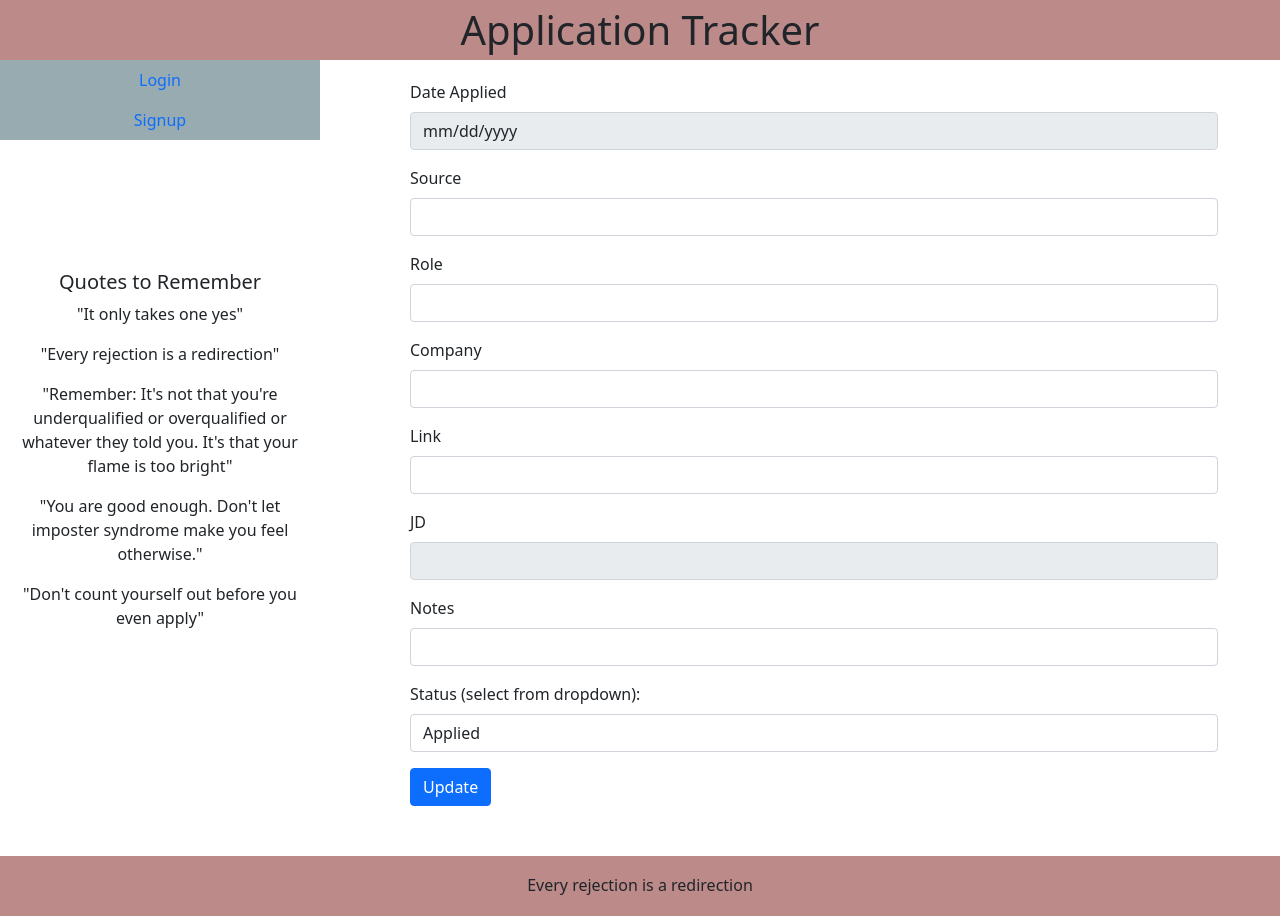
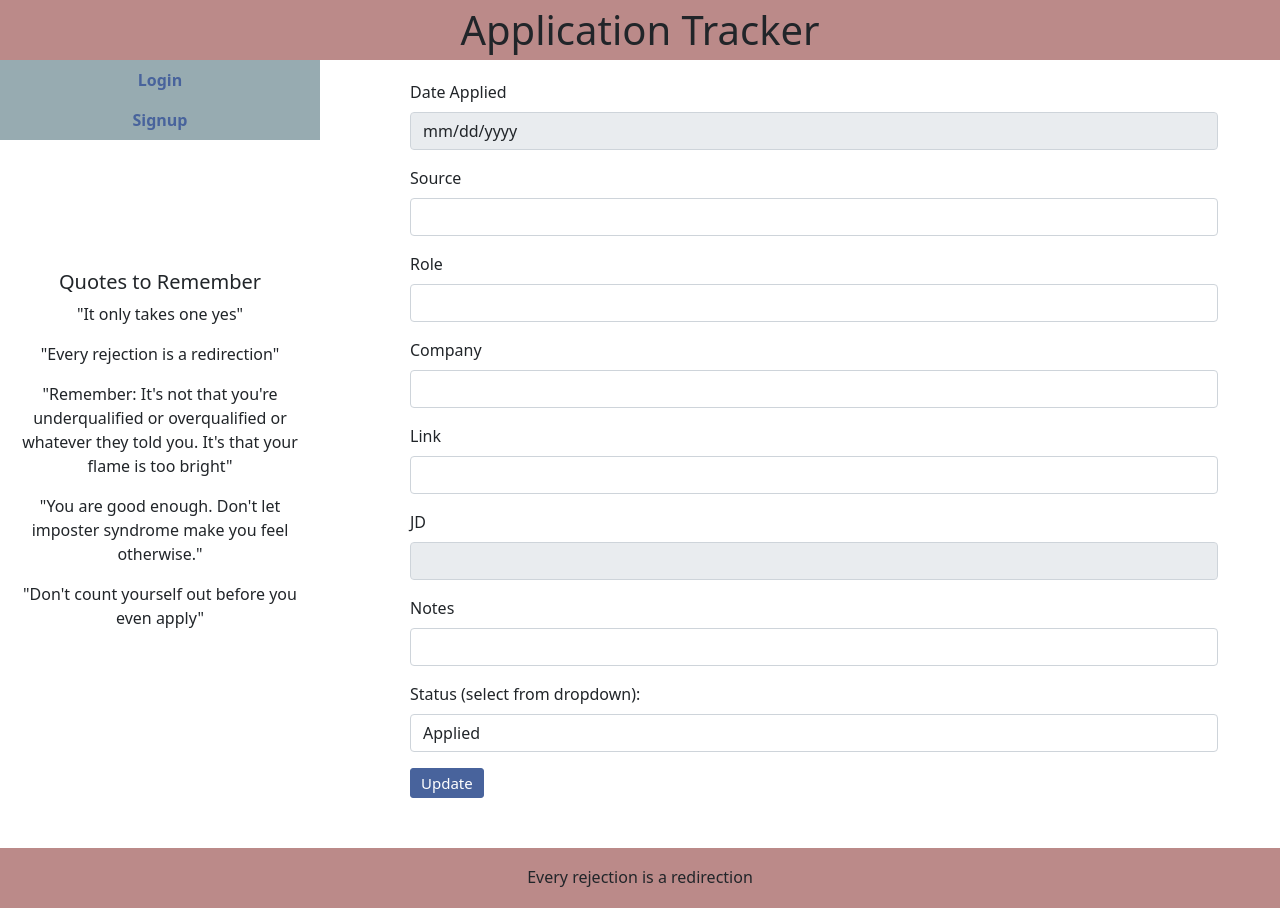
Before and after one commit to MarciaAdler/applicationtracker, a React (Create React App) app in the folder client/: page /edit in a window 1280 px wide. Built offline with nearby package versions, Linux system fonts and the light colour scheme.

Commit message:
some styling fixes

```diff
--- a/client/src/Pages/Edit.js
+++ b/client/src/Pages/Edit.js
@@ -179,7 +179,7 @@ export default function Edit() {
           </Form.Row>
 
           <Button
-            className="mt-3"
+            className="mt-3 editapp-button"
             variant="primary"
             type="button"
             onClick={editApp}
--- a/client/src/style.css
+++ b/client/src/style.css
@@ -9,6 +9,21 @@ body {
   padding-top: 60px;
   padding-bottom: 110px;
 }
+a {
+  color: #48639c;
+  text-decoration: none;
+}
+a:hover {
+  color: #3c0000;
+}
+.nav-link {
+  color: #48639c;
+  font-weight: bold;
+}
+.nav-link:hover {
+  color: white;
+}
+
 .App {
   max-width: 100vw !important;
   overflow-x: hidden !important;
```
